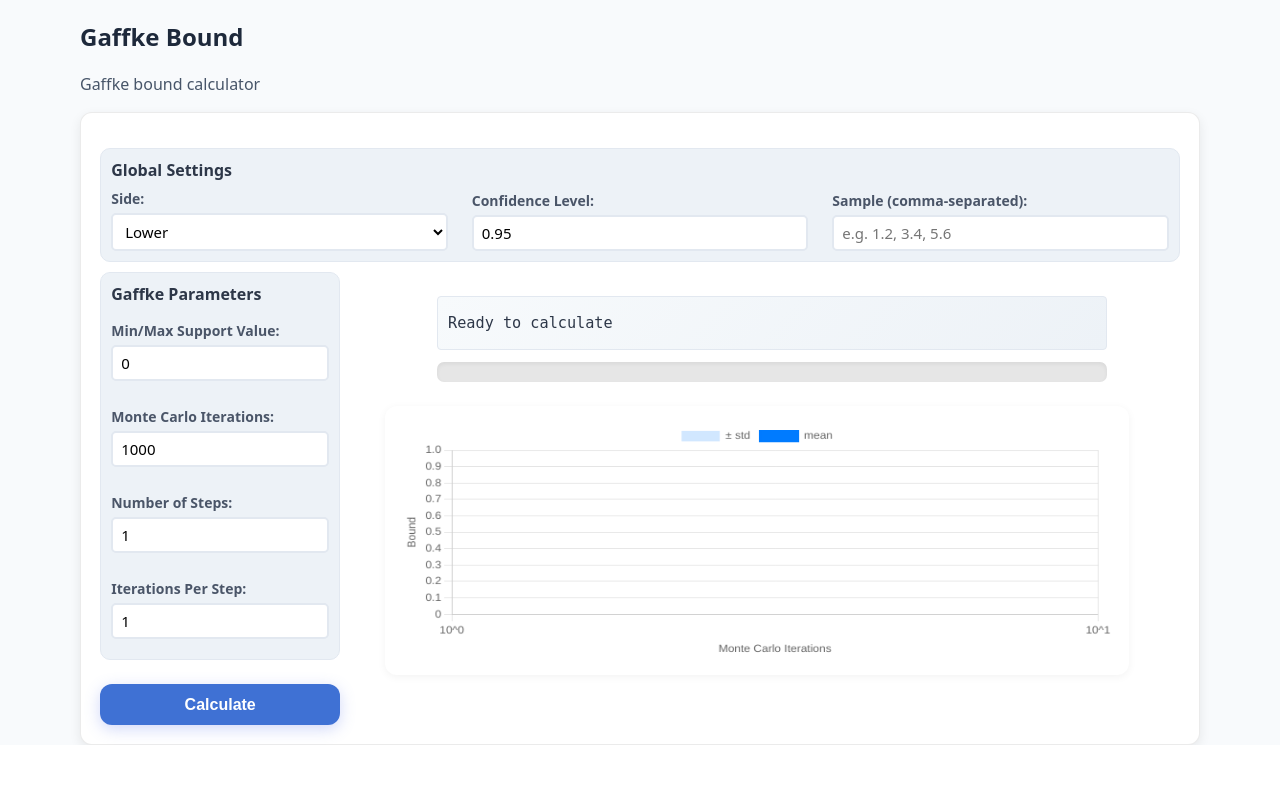
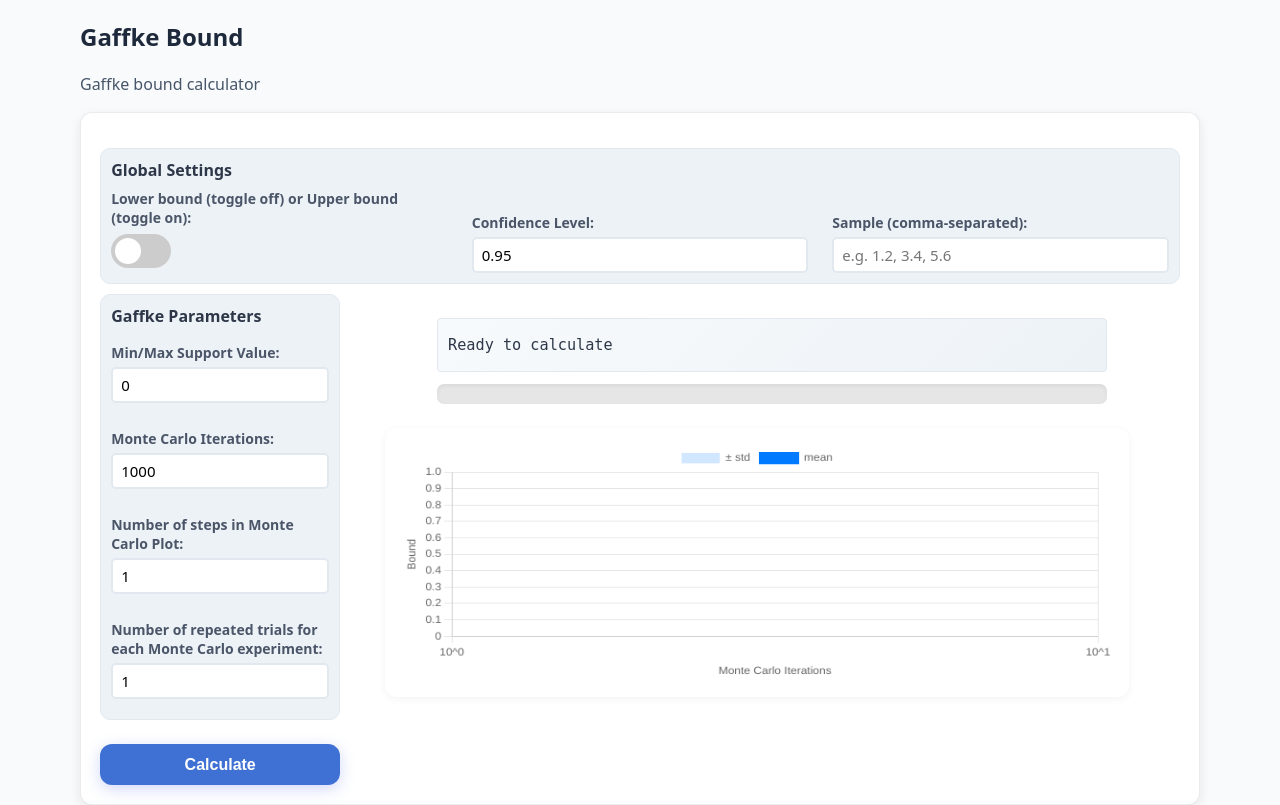
Before and after one commit to aarunachalam1/Undergraduate-Research-Web-Tool, a Flask app: page /boundswithsample in a window 1280 px wide. Shown: the part 70-875 px from the top of the page. Before the commit the page ends 815 px from the top, so only its background shows below. Run offline with Flask 3, Linux system fonts and the light colour scheme; some libraries are stand-ins or nearby versions.

Commit message:
Switched upper or lower to a toggle and made some wording changes for clarity

```diff
--- a/templates/boundswithsample.html
+++ b/templates/boundswithsample.html
@@ -79,6 +79,62 @@
             color: #333;
             font-family: monospace;
         }
+
+        .switch {
+            position: relative;
+            display: inline-block;
+            width: 60px;
+            height: 34px;
+        }
+
+        .switch input {
+            opacity: 0;
+            width: 0;
+            height: 0;
+        }
+
+        .slider {
+            position: absolute;
+            cursor: pointer;
+            top: 0;
+            left: 0;
+            right: 0;
+            bottom: 0;
+            background-color: #ccc;
+            -webkit-transition: .4s;
+            transition: .4s;
+        }
+
+        .slider:before {
+            position: absolute;
+            content: "";
+            height: 26px;
+            width: 26px;
+            left: 4px;
+            bottom: 4px;
+            background-color: white;
+            -webkit-transition: .4s;
+            transition: .4s;
+        }
+
+        input:checked+.slider {
+            background-color: #2196F3;
+        }
+
+        input:checked + .slider:before {
+            -webkit-transform: translateX(26px);
+            -ms-transform: translateX(26px);
+            transform: translateX(26px);
+        }
+
+        .slider.round {
+            border-radius: 34px;
+        }
+
+        .slider.round:before {
+            border-radius: 50%;
+        }
+
     </style>
 </head>
 
@@ -110,11 +166,11 @@
                             <h4>Global Settings</h4>
 
                             <div class="form-row-top">
-                                <label for="side">Side:</label>
-                                <select id="side" name="side" required>
-                                    <option value="lower">Lower</option>
-                                    <option value="upper">Upper</option>
-                                </select>
+                                <label for="side">Lower bound (toggle off) or Upper bound (toggle on):</label>
+                                <label class="switch">
+                                    <input type="checkbox" id="side" name="side">
+                                    <span class="slider round"></span>
+                                </label>
                             </div>
 
                             <div class="form-row-top">
@@ -147,13 +203,13 @@
                                     </div>
 
                                     <div class="form-row">
-                                        <label for="steps">Number of Steps:
+                                        <label for="steps">Number of steps in Monte Carlo Plot:
                                         </label>
                                         <input type="number" step="1" min="1" name="steps" id="steps" value="{{ steps_val }}">
                                     </div>
 
                                     <div class="form-row">
-                                        <label for="iterations_per_step">Iterations Per Step:
+                                        <label for="iterations_per_step">Number of repeated trials for each Monte Carlo experiment:
                                         </label>
                                         <input type="number" step="1" min="1" name="iterations_per_step"
                                             id="iterations_per_step" value="{{ iterations_per_step_val }}">
@@ -314,7 +370,7 @@
             const sample = document.getElementById("sample").value.trim();
             const confidence = document.getElementById("confidence").value.trim();
             const iterations = document.getElementById("iterations").value.trim();
-            const side = document.getElementById("side").value;
+            const side = document.getElementById("side").checked ? "upper" : "lower";
             const steps = document.getElementById("steps").value.trim();
             const iterations_per_step = document.getElementById("iterations_per_step").value.trim();
             const min_max = document.getElementById("min_max").value.trim();
```
